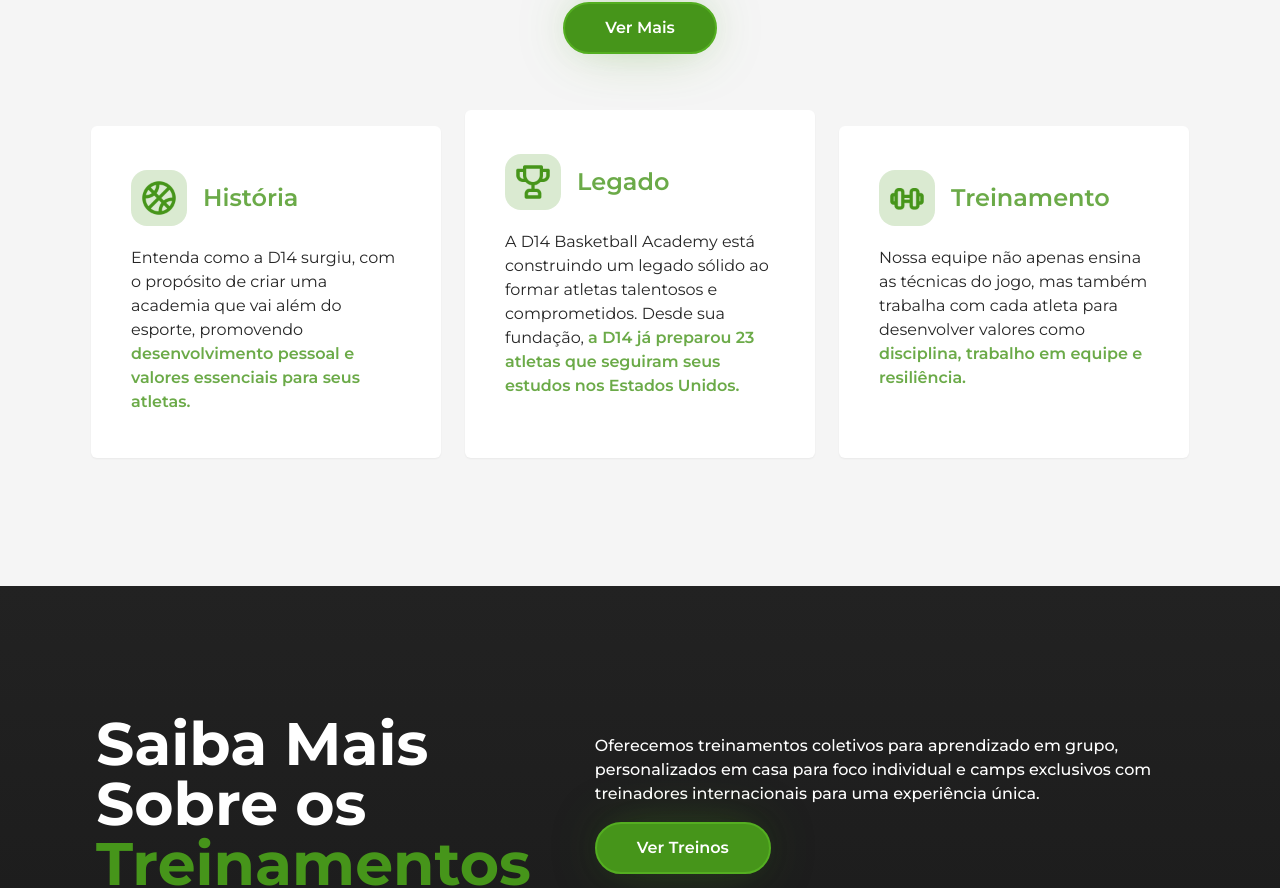
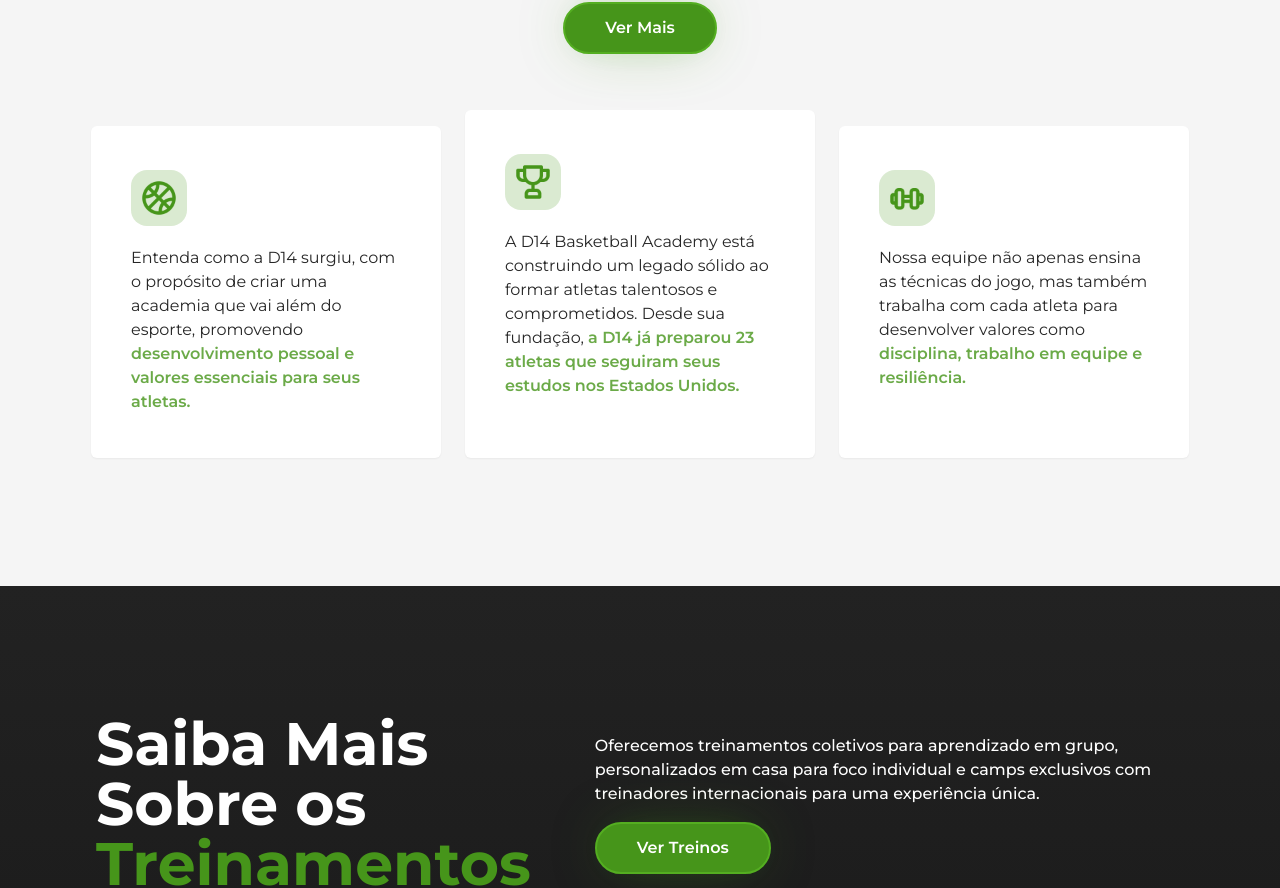
Before and after one commit to zeguicosta/D14-Basketball-Academy, a React (Vite) app: page / in a window 1280 px wide. Shown: the part 1018-1906 px from the top of the page. Built offline with nearby package versions, Linux system fonts and the light colour scheme.

Commit message:
Adicionando Locomotive Scroll para suavizar o scroll

```diff
--- a/package.json
+++ b/package.json
@@ -10,9 +10,11 @@
     "preview": "vite preview"
   },
   "dependencies": {
+    "locomotive-scroll": "^4.1.4",
     "react": "^18.3.1",
     "react-dom": "^18.3.1",
-    "react-router-dom": "^6.27.0"
+    "react-router-dom": "^6.27.0",
+    "sass": "^1.80.5"
   },
   "devDependencies": {
     "@eslint/js": "^9.11.1",
--- a/src/App.jsx
+++ b/src/App.jsx
@@ -3,6 +3,7 @@
 import Footer from "./components/Footer"
 import { useEffect, useState } from "react"
 import Splash from "./components/Splash";
+import SmoothScroll from "./components/SmoothScroll";
 
 function App() {
   const [isLoading, setIsLoading] = useState(true);
@@ -23,10 +24,12 @@
 
   return (
     <>
-      {isLoading && <Splash fadeOut={fadeOut} />}
-      <Nav />
-      <Outlet />
-      <Footer />
+      <SmoothScroll>
+        {isLoading && <Splash fadeOut={fadeOut} />}
+        <Nav />
+        <Outlet />
+        <Footer />
+      </SmoothScroll>
     </>
   )
 }
--- /dev/null
+++ b/src/components/SmoothScroll.jsx
@@ -0,0 +1,33 @@
+import React, { useEffect, useRef } from 'react';
+import LocomotiveScroll from 'locomotive-scroll';
+import 'locomotive-scroll/src/locomotive-scroll.scss';
+
+const SmoothScroll = ({ children }) => {
+  const scrollRef = useRef(null);
+  const locomotive = useRef(null);
+
+  useEffect(() => {
+    if (scrollRef.current) {
+      locomotive.current = new LocomotiveScroll({
+        el: scrollRef.current,
+        smooth: true,
+        // Opções adicionais:
+        // direction: 'vertical',
+        //multiplier: 2,
+        // class: 'is-reveal',
+      });
+    }
+
+    return () => {
+      if (locomotive.current) locomotive.current.destroy();
+    };
+  }, []);
+
+  return (
+    <div data-scroll-container ref={scrollRef}>
+      {children}
+    </div>
+  );
+};
+
+export default SmoothScroll;
--- a/src/index.css
+++ b/src/index.css
@@ -1,6 +1,8 @@
 @tailwind base;
 @tailwind components;
 @tailwind utilities;
+
+@import "~locomotive-scroll/src/locomotive-scroll.scss";
 
 * {
     @apply font-sans;
@@ -11,13 +13,13 @@
 }
 
 .block1 {
-    animation: appearleft linear;
+    animation: appearup linear;
     animation-timeline: view();
-    animation-range: entry 0 cover 25%;
+    animation-range: entry 0 cover 35%;
 }
 
 .block2 {
-    animation: appearright linear;
+    animation: appearleft linear;
     animation-timeline: view();
-    animation-range: entry 0 cover 25%;
+    animation-range: entry 0 cover 35%;
 }
--- a/src/routes/Home.jsx
+++ b/src/routes/Home.jsx
@@ -7,60 +7,68 @@
 import TreinoImg from '../assets/treinoimg.jpg'
 
 const Home = () => {
+    document.addEventListener("DOMContentLoaded", () => {
+        const observer = new IntersectionObserver((entries, observer) => {
+            entries.forEach(entry => {
+                if (entry.isIntersecting) {
+                    entry.target.classList.add('animate'); // Adiciona a classe de animação
+                    observer.unobserve(entry.target); // Para de observar o elemento para que a animação ocorra apenas uma vez
+                }
+            });
+        });
+
+        const target = document.querySelector('.block2');
+        if (target) {
+            observer.observe(target); // Observa o elemento
+        }
+    });
+
+
     return (
-        <>
+        <div data-scroll-speed="1">
             {/* Início */}
             <section className="bg-black top-0 h-screen bg-[url('src/assets/bg.png')] bg-cover bg-center flex flex-col items-center justify-center text-center">
-                <h3 className="text-white lg:mb-4 font-bold text-2xl sm:text-4xl 2xl:text-5xl duration-500 uppercase">Danilo Castro</h3>
-                <h1 className="text-white font-bold text-5xl sm:text-7xl 2xl:text-8xl duration-500 px-8 uppercase">Basketball Academy</h1>
-                <p className="text-white text-1xl mt-9 px-20 text-center duration-500">Academia de basquete dedicada a quem deseja se destacar<br></br> nas quadras. <span className="font-bold">Entre agora para o nosso time!</span></p>
-                <Link to='/contato' className="mt-10 rounded-full relative border-2 border-customGreen3 bg-customGreen2 py-2.5 px-8 font-medium uppercase text-white shadow-custom-shadow shadow-customGreen3/80 duration-150 hover:bg-customGreen2/80">
+                <h3 className="text-white lg:mb-4 font-bold text-2xl sm:text-4xl 2xl:text-5xl duration-500 uppercase animate-appearstart">Danilo Castro</h3>
+                <h1 className="text-white font-bold text-5xl sm:text-7xl 2xl:text-8xl duration-500 px-8 uppercase animate-appearstart">Basketball Academy</h1>
+                <p className="text-white text-1xl mt-9 px-20 text-center duration-500 animate-appearstart">Academia de basquete dedicada a quem deseja se destacar<br></br> nas quadras. <span className="font-bold">Entre agora para o nosso time!</span></p>
+                <Link to='/contato' className="mt-10 rounded-full relative border-2 border-customGreen3 bg-customGreen2 py-2.5 px-8 font-medium uppercase text-white shadow-custom-shadow shadow-customGreen3/80 duration-150 hover:bg-customGreen2/80 animate-appearstart">
                     <button className="font-semibold relative z-55 uppercase">Faça sua Inscrição</button>
                 </Link>
             </section>
 
             {/* Sobre Nós */}
             <section className="bg-neutral-100 h-auto 2xl:h-screen min-h-fit flex flex-col justify-center px-8 py-32 items-center gap-6 text-center xl:text-left text-neutral-800">
-                <h1 className="font-bold text-6xl text-center md:px-10">Conheça melhor a <span className="text-customGreen"> D14</span></h1>
+                <h1 className="font-bold text-6xl text-center md:px-10 block1 animate-appearup">Conheça melhor a <span className="text-customGreen"> D14</span></h1>
 
                 <Link to='/sobre' >
-                    <button className="bg-customGreen border-2 border-customGreen4 mt-2 rounded-full text-white font-semibold px-10 py-3 shadow-customGreen/40 shadow-custom-shadow duration-150 hover:bg-customGreen5">Ver Mais</button>
+                    <button className="bg-customGreen border-2 border-customGreen4 mt-2 rounded-full text-white font-semibold px-10 py-3 shadow-customGreen/40 shadow-custom-shadow duration-150 hover:bg-customGreen5 block1 animate-appearup">Ver Mais</button>
                 </Link>
 
                 <div className="flex flex-wrap text-neutral-800 gap-6 justify-center">
-                    <Link className="mt-12 bg-white text-left h-auto w-[350px] px-10 py-11 rounded-md duration-200 cursor-pointer shadow-sm hover:shadow-md hover:translate-y-1" to='/sobre' >
+                    <Link className="mt-12 bg-white text-left h-auto w-[350px] px-10 py-11 rounded-md duration-200 cursor-pointer shadow-sm hover:shadow-md hover:translate-y-1 block2 animate-appearleft" to='/sobre' >
                         <div>
-                            <div className="flex items-center gap-4">
                             <div className="bg-customGreen/20 rounded-2xl w-14 h-14 flex items-center justify-center mb-5">
                                 <img className="w-10" src={Bola} />
-                                </div>
-                                <h3 className="text-2xl pb-5 font-semibold text-customGreen/80">História</h3>
                             </div>
 
                             <p>Entenda como a D14 surgiu, com o propósito de criar uma academia que vai além do esporte, promovendo <span className="font-semibold text-customGreen/80">desenvolvimento pessoal e valores essenciais para seus atletas.</span></p>
                         </div>
                     </Link>
 
-                    <Link className="mt-12 xl:mt-8 bg-white text-left h-auto w-[350px] px-10 py-11 rounded-md duration-200 cursor-pointer shadow-sm hover:shadow-md hover:translate-y-1" to='/sobre' >
+                    <Link className="mt-12 xl:mt-8 bg-white text-left h-auto w-[350px] px-10 py-11 rounded-md duration-200 cursor-pointer shadow-sm hover:shadow-md hover:translate-y-1 block2 animate-appearleft delay-300" to='/sobre' >
                         <div>
-                            <div className="flex items-center gap-4">
                             <div className="bg-customGreen/20 rounded-2xl w-14 h-14 flex items-center justify-center mb-5">
                                 <img className="w-10" src={Legado} />
-                                </div>
-                                <h3 className="text-2xl pb-5 font-semibold text-customGreen/80">Legado</h3>
                             </div>
 
                             <p>A D14 Basketball Academy  está construindo um legado sólido ao formar atletas talentosos e comprometidos. Desde sua fundação, <span className="font-semibold text-customGreen/80">a D14 ​já ​preparou 23 atletas que ​seguiram seus estudos nos ​Estados Unidos.</span></p>
                         </div>
                     </Link>
 
-                    <Link className="mt-12 bg-white text-left h-auto w-[350px] px-10 py-11 rounded-md duration-200 cursor-pointer shadow-sm hover:shadow-md hover:translate-y-1" to='/treinamentos' >
+                    <Link className="mt-12 bg-white text-left h-auto w-[350px] px-10 py-11 rounded-md duration-200 cursor-pointer shadow-sm hover:shadow-md hover:translate-y-1 block2 animate-appearleft2 delay-500" to='/treinamentos' >
                         <div>
-                            <div className="flex items-center gap-4">
                             <div className="bg-customGreen/20 rounded-2xl w-14 h-14 flex items-center justify-center mb-5">
                                 <img className="w-10" src={Peso} />
-                                </div>
-                                <h3 className="text-2xl pb-5 font-semibold text-customGreen/80">Treinamento</h3>
                             </div>
 
                             <p>Nossa equipe não apenas ensina as técnicas do jogo, mas também trabalha com cada atleta para desenvolver valores como <span className="font-semibold text-customGreen/80">disciplina, trabalho em equipe e resiliência.</span></p>
@@ -73,26 +81,26 @@
                 {/* Treinamentos */}
                 <section className="h-auto items-center justify-center text-center xl:text-left flex flex-col gap-6 py-32">
                     <div className="flex flex-col xl:flex-row 2xl:px-64 px-24 gap-6 xl:gap-16 items-center">
-                        <h1 className="text-6xl font-bold text-white">Saiba Mais Sobre os <span className="text-customGreen">Treinamentos</span></h1>
+                        <h1 className="text-6xl font-bold text-white block1 animate-appearup">Saiba Mais Sobre os <span className="text-customGreen">Treinamentos</span></h1>
                         <div className="flex flex-col items-center xl:items-start gap-2">
-                            <p className="text-white font-medium 2xl:w-[700px]">Oferecemos treinamentos coletivos para aprendizado em grupo, personalizados em casa para foco individual e camps exclusivos com treinadores internacionais para uma experiência única.</p>
+                            <p className="text-white font-medium 2xl:w-[700px] block1 animate-appearup">Oferecemos treinamentos coletivos para aprendizado em grupo, personalizados em casa para foco individual e camps exclusivos com treinadores internacionais para uma experiência única.</p>
                             <Link to='/treinamentos' >
-                                <button className="bg-customGreen border-2 border-customGreen4 mt-2 rounded-full text-white font-semibold px-10 py-3 shadow-customGreen/40 shadow-custom-shadow duration-150 hover:bg-customGreen5">Ver Treinos</button>
+                                <button className="bg-customGreen border-2 border-customGreen4 mt-2 rounded-full text-white font-semibold px-10 py-3 shadow-customGreen/40 shadow-custom-shadow duration-150 hover:bg-customGreen5 block1 animate-appearup">Ver Treinos</button>
                             </Link>
                         </div>
                     </div>
 
-                    <div className="mt-10">
+                    <div className="mt-10 block2 animate-appearleft">
                         <img src={TreinoImg} className="w-full px-6 md:px-14 lg:w-[1200px]" />
                     </div>
                 </section>
 
                 {/* Camps */}
                 <section className="h-auto items-center justify-center text-center flex flex-col gap-8 pt-10 pb-32">
-                    <h1 className="text-5xl font-bold text-white">Quer Descobrir Tudo Sobre os <span className="text-customGreen">Camps</span>?</h1>
+                    <h1 className="text-5xl font-bold text-white block1 animate-appearup">Quer Descobrir Tudo Sobre os <span className="text-customGreen">Camps</span>?</h1>
 
                     <Link to='/treinamentos' >
-                        <button className="bg-customGreen border-2 border-customGreen4 mt-2 rounded-full text-white font-semibold px-10 py-3 shadow-customGreen/40 shadow-custom-shadow duration-150 hover:bg-customGreen5">Ver Mais</button>
+                        <button className="bg-customGreen border-2 border-customGreen4 mt-2 rounded-full text-white font-semibold px-10 py-3 shadow-customGreen/40 shadow-custom-shadow duration-150 hover:bg-customGreen5 block1 animate-appearup">Ver Camps</button>
                     </Link>
 
                     <div className="mt-4">
@@ -136,7 +144,7 @@
                     <button className="bg-customGreen border-2 border-customGreen4 mt-2 rounded-full text-white font-semibold px-10 py-3 shadow-customGreen/40 shadow-custom-shadow duration-150 hover:bg-customGreen5">Começar</button>
                 </Link>
             </section>
-        </>
+        </div>
     )
 }
 
--- a/tailwind.config.js
+++ b/tailwind.config.js
@@ -24,17 +24,22 @@
         '100': '100',
       },
       animation: {
-        appearleft: 'appearleft',
-        appearright: 'appearright'
+        appearup: 'appearup 1.5s ease-in-out',
+        appearleft: 'appearleft 1.5s ease-in-out',
+        appearstart: 'appearstart 1.5s ease-in-out 2.5s'
       },
       keyframes: {
+        appearup: {
+          'from': { opacity: '0', filter: 'blur(5px)', transform: 'translateY(-70%)' },
+          'to': { opacity: '1', filter: 'blur(0)', transform: 'translateY(0)' }
+        },
         appearleft: {
-          'from': { opacity: '0', transform: 'translate(-100px)' },
-          'to': { opacity: '1', transform: 'scale(0px)' }
+          'from': { opacity: '0', filter: 'blur(5px)', transform: 'translateX(-100px)' },
+          'to': { opacity: '1', filter: 'blur(0)', transform: 'translateX(0)' }
         },
-        appearright: {
-          'from': { opacity: '0', transform: 'translate(100px)' },
-          'to': { opacity: '1', transform: 'scale(0px)' }
+        appearstart: {
+          'from': { opacity: '0', filter: 'blur(5px)', transform: 'translateY(-80%)' },
+          'to': { opacity: '1', filter: 'blur(0)', transform: 'translateY(0)' }
         }
       },
       backgroundImage: {
```
Also changed, not shown: src/components/Nav.jsx (+11 -6 lines), 1 other file (tests, documents, lock files or other folders). Lines whose indentation alone changed are shown as unchanged.
